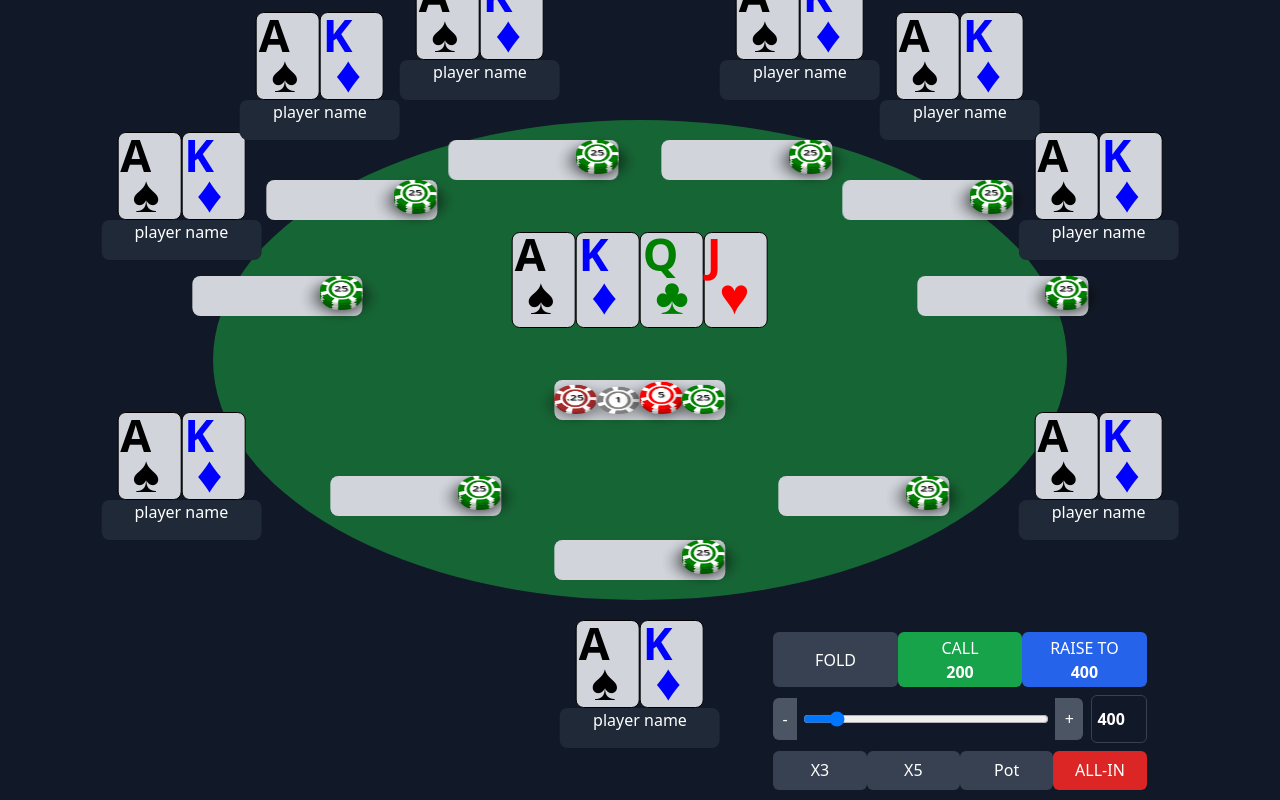
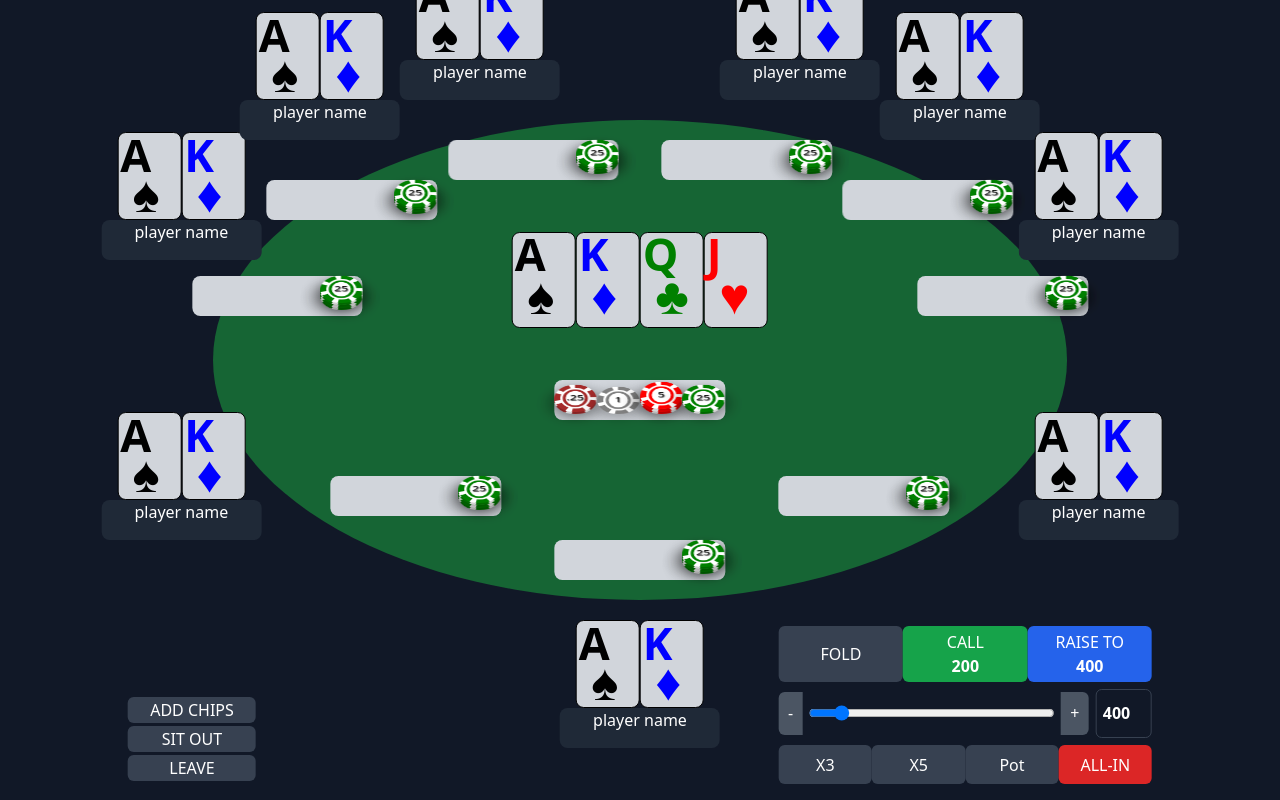
Before and after one commit to wegman7/poker-frontend, a Next.js app: page /room in a window 1280 px wide. Built offline with nearby package versions, Linux system fonts and the light colour scheme.

Commit message:
layout looks good! ready for game logic

```diff
--- a/src/app/room/BetButtons.tsx
+++ b/src/app/room/BetButtons.tsx
@@ -22,7 +22,7 @@ const BetButtons: React.FC = () => {
 
   return (
     <div
-      className="absolute w-[35%] left-[80%] top-[79%] transform -translate-x-1/2 text-white rounded-lg "
+      className="absolute w-[35%] right-[2%] bottom-[2%] text-white rounded-lg "
     >
       <div className="flex justify-between w-full mb-[2%]">
         <button className="w-1/3 bg-gray-700 py-[1%] px-[2%] rounded-md hover:bg-gray-600 dynamic-text">FOLD</button>
--- /dev/null
+++ b/src/app/room/SitButtons.tsx
@@ -0,0 +1,19 @@
+const SitButtons: React.FC = () => {
+  return (
+    <div
+      className="absolute w-[12%] left-[2%] bottom-[2%] text-white rounded-lg "
+    >
+      <div className="flex justify-between w-full mb-[2%]">
+        <button className="w-full bg-gray-700 py-[1%] px-[2%] rounded-md hover:bg-gray-600 dynamic-text">ADD CHIPS</button>
+      </div>
+      <div className="flex justify-between w-full mb-[2%]">
+        <button className="w-full bg-gray-700 py-[1%] px-[2%] rounded-md hover:bg-green-500 dynamic-text">SIT OUT</button>
+      </div>
+      <div className="flex justify-between w-full mb-[2%]">
+        <button className="w-full bg-gray-700 py-[1%] px-[2%] rounded-md hover:bg-blue-500 dynamic-text">LEAVE</button>
+      </div>
+    </div>
+  );
+};
+
+export default SitButtons;
--- a/src/app/room/page.tsx
+++ b/src/app/room/page.tsx
@@ -4,6 +4,7 @@ import Cards from './Cards';
 import Chips from './Chips';
 import Seat from './Seat';
 import BetButtons from './BetButtons';
+import SitButtons from './SitButtons';
 
 const cardsSizes: { [key: string]: string } = {
   '0': 'w-[14%] h-[12%]',
@@ -29,6 +30,7 @@ export default function Room() {
       {[...Array(9)].map((_, index) => (
         <Seat key={index} seatId={index} />
       ))}
+      <SitButtons />
       <BetButtons />
     </div>
   );
```
